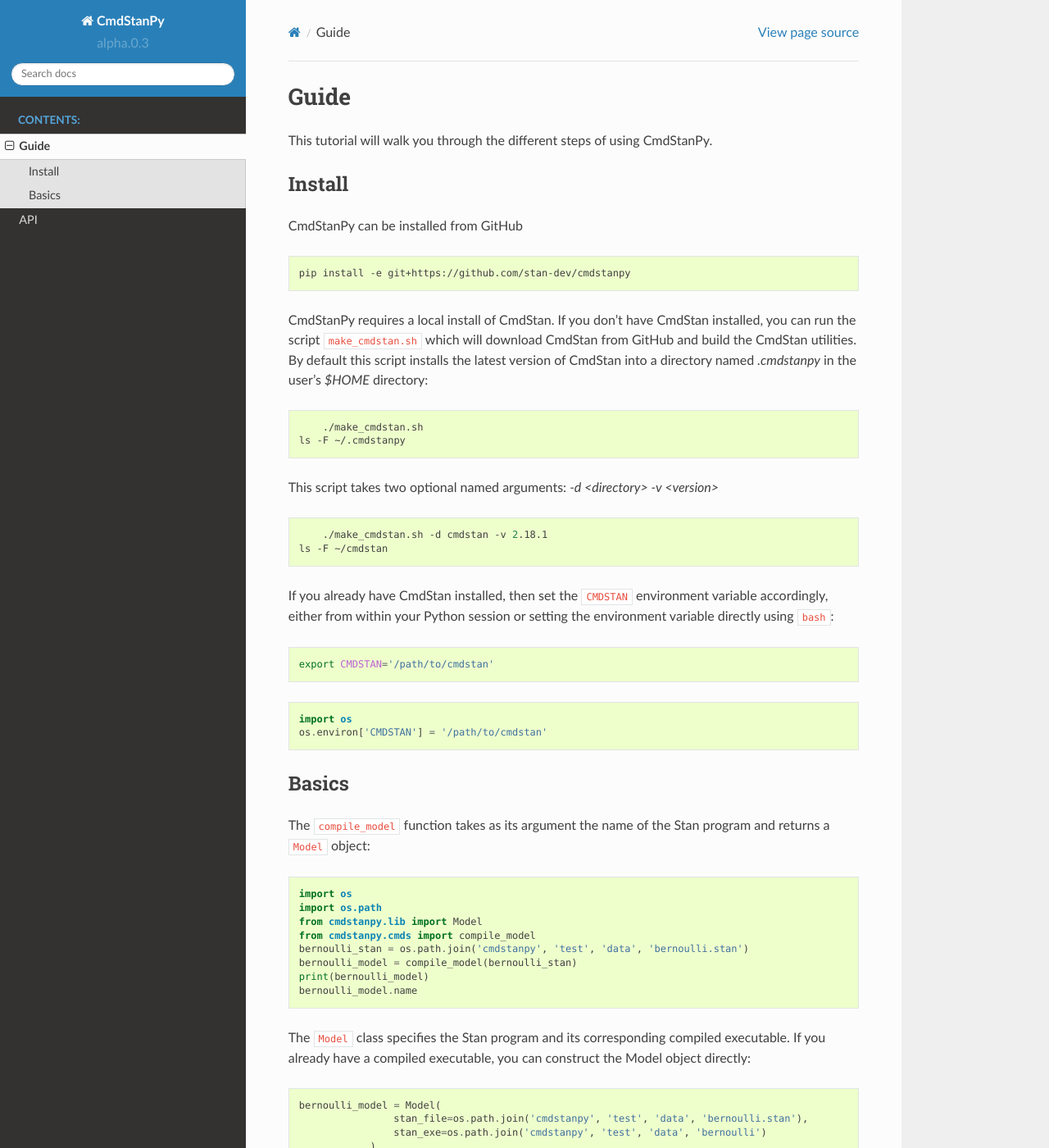
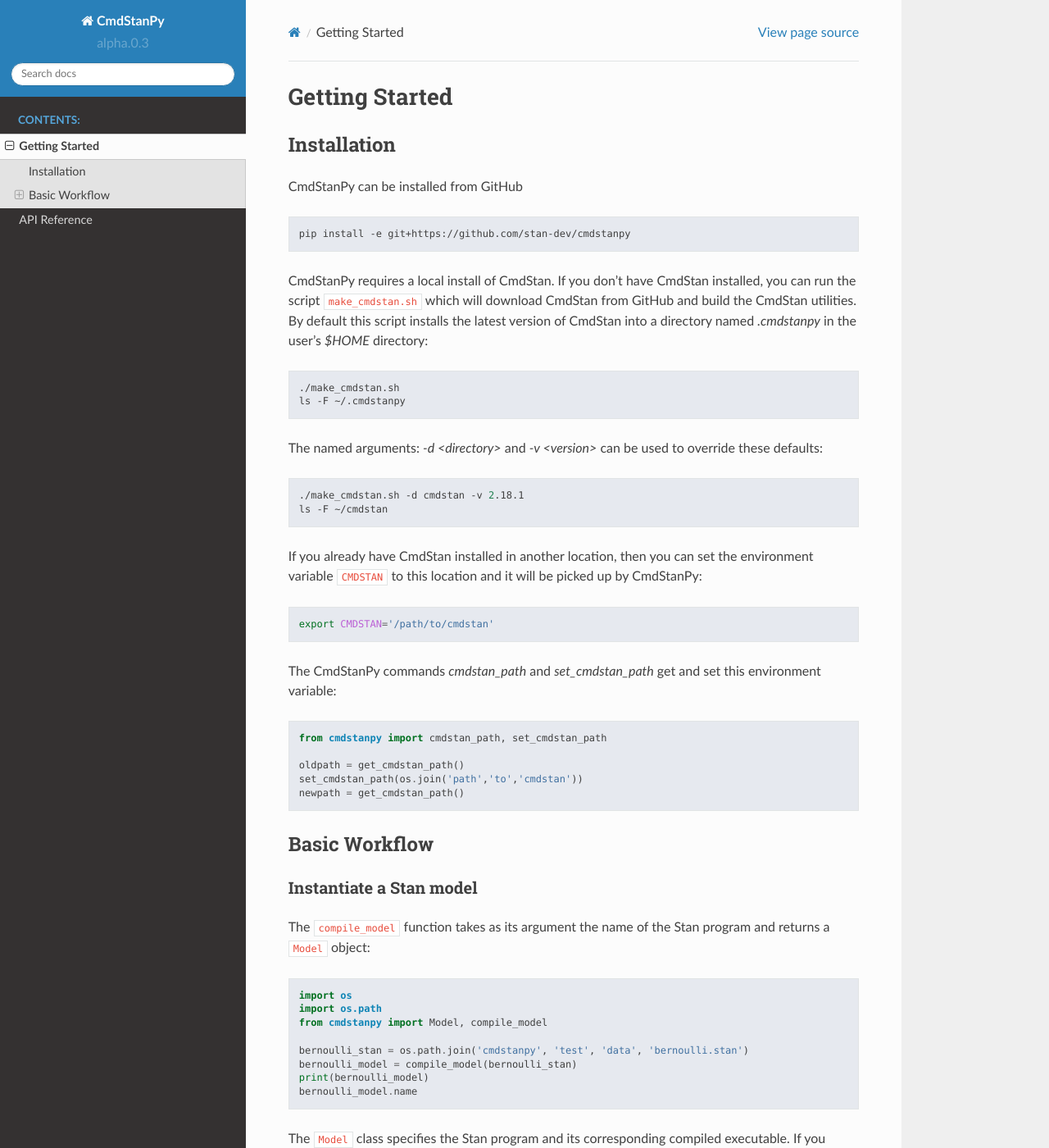
Before and after one commit to stan-dev/cmdstanpy, a Sphinx documentation site: the page built from docs/getting_started.rst, in a window 1280 px wide and 1400 px high. Shown: the whole window at 82% size. Built offline with Sphinx 7.4.7 and the Read the Docs theme 2.0.0, drawn with Linux system fonts in a browser that asks for light colours; formulas are drawn with MathJax 3; some of the changed text lies outside the part shown.

```diff
--- a/docs/_static/css/project-template.css
+++ b/docs/_static/css/project-template.css
@@ -1,4 +1,8 @@
 @import url("theme.css");
+
+.highlight * {
+    background: #e6e9ef;
+}
 
 .highlight a {
     text-decoration: underline;
--- a/docs/guide.rst
+++ b/docs/getting_started.rst
@@ -1,16 +1,15 @@
-Guide
-=====
+Getting Started
+===============
 
-This tutorial will walk you through the different steps of using CmdStanPy.
 
-Install
-_______
+Installation
+____________
 
 CmdStanPy can be installed from GitHub
 
 .. code-block:: bash
 
-	pip install -e git+https://github.com/stan-dev/cmdstanpy
+    pip install -e git+https://github.com/stan-dev/cmdstanpy
 
 CmdStanPy requires a local install of CmdStan.
 If you don't have CmdStan installed, you can run the script ``make_cmdstan.sh`` which
@@ -18,59 +17,76 @@ will download CmdStan from GitHub and build the CmdStan utilities.
 By default this script installs the latest version of CmdStan into a directory named
 `.cmdstanpy` in the user's `$HOME` directory:
 
+.. code-block:: bash
+
+    ./make_cmdstan.sh
+    ls -F ~/.cmdstanpy
+
+The named arguments: `-d <directory>` and  `-v <version>`
+can be used to override these defaults:
 
 .. code-block:: bash
 
-	./make_cmdstan.sh
-    ls -F ~/.cmdstanpy
+    ./make_cmdstan.sh -d cmdstan -v 2.18.1
+    ls -F ~/cmdstan
 
-This script takes two optional named arguments: `-d <directory> -v <version>`
+If you already have CmdStan installed in another location,
+then you can set the environment variable ``CMDSTAN`` to this
+location and it will be picked up by CmdStanPy:
 
 .. code-block:: bash
 
-	./make_cmdstan.sh -d cmdstan -v 2.18.1
-    ls -F ~/cmdstan
+    export CMDSTAN='/path/to/cmdstan'
 
-If you already have CmdStan installed, then set the ``CMDSTAN`` environment variable accordingly,
-either from within your Python session or setting the environment variable directly using ``bash``:
 
-.. code-block:: bash
-
-	export CMDSTAN='/path/to/cmdstan'
+The CmdStanPy commands `cmdstan_path` and `set_cmdstan_path`
+get and set this environment variable:
 
 .. code-block:: python
 
-	import os
-	os.environ['CMDSTAN'] = '/path/to/cmdstan'
+    from cmdstanpy import cmdstan_path, set_cmdstan_path
+
+    oldpath = get_cmdstan_path()
+    set_cmdstan_path(os.join('path','to','cmdstan'))
+    newpath = get_cmdstan_path()
 
 
-Basics
-______
+
+Basic Workflow
+______________
+
+
+Instantiate a Stan model
+------------------------
 
 The ``compile_model`` function takes as its argument the name of the Stan program and returns a ``Model`` object:
 
 .. code-block:: python
 
-	import os
-	import os.path
-	from cmdstanpy.lib import Model
-	from cmdstanpy.cmds import compile_model
-	bernoulli_stan = os.path.join('cmdstanpy', 'test', 'data', 'bernoulli.stan')
-	bernoulli_model = compile_model(bernoulli_stan)
-	print(bernoulli_model)
-	bernoulli_model.name
+    import os
+    import os.path
+    from cmdstanpy import Model, compile_model
+
+    bernoulli_stan = os.path.join('cmdstanpy', 'test', 'data', 'bernoulli.stan')
+    bernoulli_model = compile_model(bernoulli_stan)
+    print(bernoulli_model)
+    bernoulli_model.name
 
 The ``Model`` class specifies the Stan program and its corresponding compiled executable.
 If you already have a compiled executable, you can construct the Model object directly:
 
 .. code-block:: python
 
-	bernoulli_model = Model(
-			stan_file=os.path.join('cmdstanpy', 'test', 'data', 'bernoulli.stan'),
-			stan_exe=os.path.join('cmdstanpy', 'test', 'data', 'bernoulli')
-		    )
-	print(bernoulli_model)
-	bernoulli_model.name
+    bernoulli_model = Model(
+            stan_file=os.path.join('cmdstanpy', 'test', 'data', 'bernoulli.stan'),
+            stan_exe=os.path.join('cmdstanpy', 'test', 'data', 'bernoulli')
+            )
+    print(bernoulli_model)
+    bernoulli_model.name
+
+
+Run the HMC-NUTS sampler
+------------------------
 
 The ``sample`` function invokes the Stan HMC-NUTS sampler on the ``Model`` object and some data
 and returns a ``RunSet`` object:
--- a/docs/index.rst
+++ b/docs/index.rst
@@ -14,15 +14,11 @@
 
 
 .. toctree::
-   :maxdepth: 3
+   :maxdepth: 4
    :caption: Contents:
 
-   guide
+   getting_started
    api
 
 
-Indices and tables
-==================
-
-* :ref:`genindex`
-* :ref:`search`
+:ref:`genindex`
```
Also changed, not shown: other parts of docs/getting_started.rst (+4 -0 lines), cmdstanpy/__init__.py (+6 -3 lines), docs/api.rst (+18 -14 lines).
